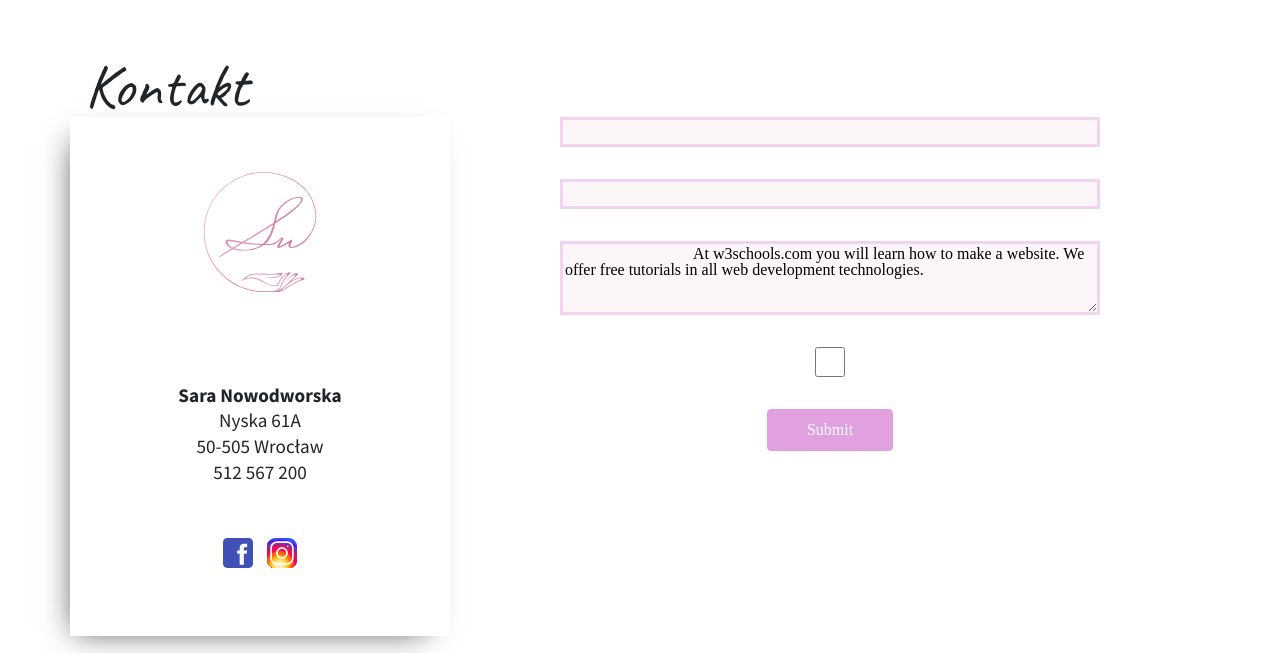
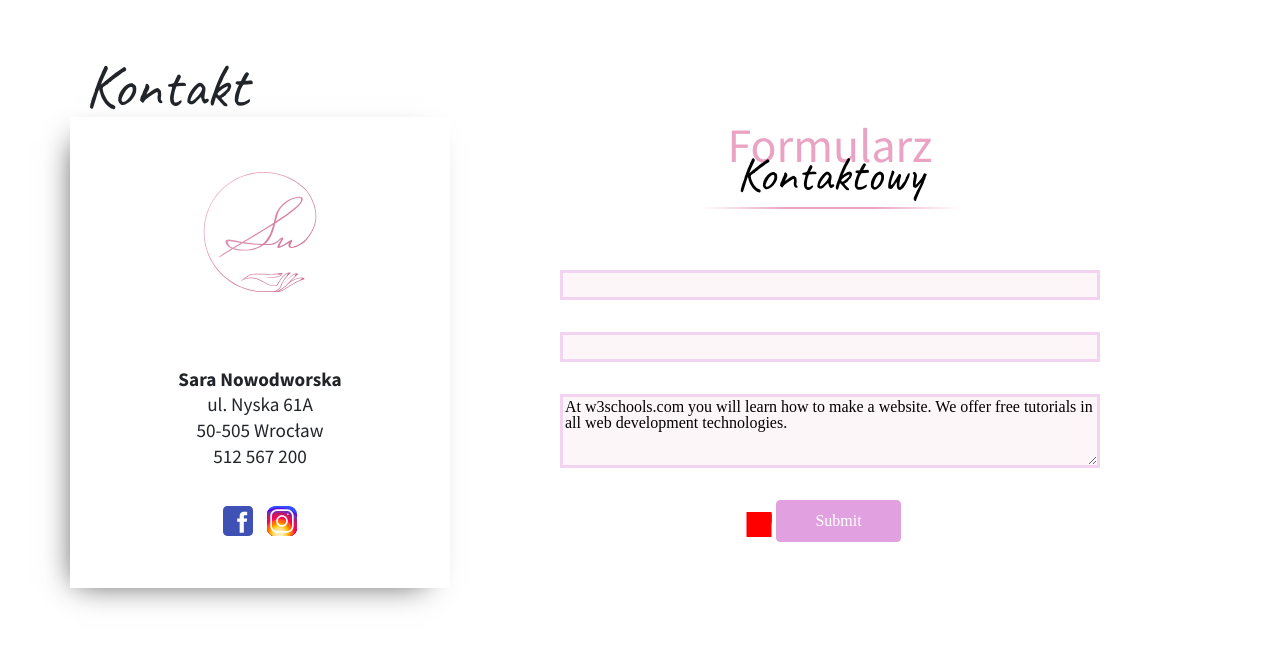
Before and after one commit to webyou-pl/Sara, a PHP site: page /subpages/kontakt.php in a window 1280 px wide. Shown: the part 299-952 px from the top of the page. Run offline with PHP 8.4, Linux system fonts and the light colour scheme; some libraries are stand-ins or nearby versions.

Commit message:
start stylization

```diff
--- a/scss/base/forms.scss
+++ b/scss/base/forms.scss
@@ -1,4 +1,4 @@
-input:not([type='submit']),textarea{
+input:not([type='checkbox']):not([type="submit"]), textarea{
     display: block;
     width: 100%;
     min-height: 30px;
@@ -9,4 +9,47 @@ input:not([type='submit']),textarea{
     &:focus {
         border: 3px solid rgba($secondary,.1);
     }
+
 }
+        input[type="checkbox"]{
+            position: relative;
+
+            &::before, &::after{
+                display: block;
+                width: 25px;
+                height: 25px;
+            }
+            &::after{
+                content: '';
+                background: red;
+
+                position: absolute;
+                left: 0px;
+                top: 0;
+                transform: translate(-50%);
+            }
+            &::before{
+                content: 'X';
+                position: absolute;
+                left: 0px;
+                top: 0;
+                transform: translate(-50%);
+                z-index: 1;
+                display: none
+            }
+            &:checked{
+                &::after{
+                    background: blue;
+                }
+                &::before{
+                    display: block;
+                }
+
+            }
+            &:hover{
+                &::after{
+                    background: pink;
+                }
+            }
+
+        }
--- a/scss/pages/contact.scss
+++ b/scss/pages/contact.scss
@@ -29,7 +29,7 @@
             }
         }
         div:nth-child(n){
-            margin-bottom: 3rem;
+            margin-bottom: 2rem;
         }
         div:last-of-type{
             // margin-bottom: 0rem;
--- a/subpages/kontakt.php
+++ b/subpages/kontakt.php
@@ -22,7 +22,7 @@
                         </div>
                         <div class="subpage-contact__address--address">
                             <p><strong>Sara Nowodworska</strong></p>
-                            <p>Nyska 61A<br/> 50-505 Wrocław</p>
+                            <p>ul. Nyska 61A<br/> 50-505 Wrocław</p>
                             <p>512 567 200</p>
                         </div>
                         <div class="subpage-contact__address--social">
@@ -62,12 +62,11 @@
                         </div>
                     </div>
                     <div class="col-6 offset-md-1 subpage-contact__form">
-                        <form>
+                        <h2 class="h3 mb-5 bottomLine">Formularz <span>Kontaktowy</span></h1>
+                        <form class="pt-5">
                             <input type="email">
                             <input type="tel">
-                            <textarea rows="4" cols="50">
-                                At w3schools.com you will learn how to make a website. We offer free tutorials in all web development technologies.
-                            </textarea>
+                            <textarea rows="4" cols="50">At w3schools.com you will learn how to make a website. We offer free tutorials in all web development technologies.</textarea>
                             <input type="checkbox">
                             <input class="btn btn-primary" type="submit" value="Submit">
                         </form>
@@ -87,4 +86,12 @@
         echo $socialMedia_fix;
         echo $template_end_body;
         ?>
+         <script src="https://www.google.com/recaptcha/api.js?render=reCAPTCHA_site_key"></script>
+        <script>
+        grecaptcha.ready(function() {
+            grecaptcha.execute('reCAPTCHA_site_key', {action: 'homepage'}).then(function(token) {
+                ...
+            });
+        });
+        </script>
 </html>
```
Also changed, not shown: build/main.css.
